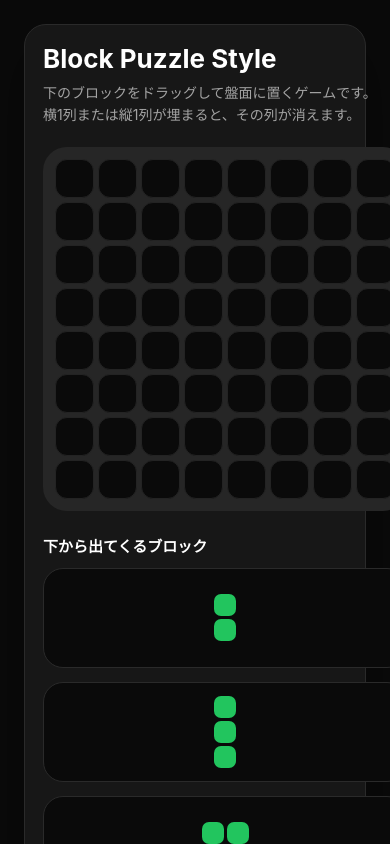
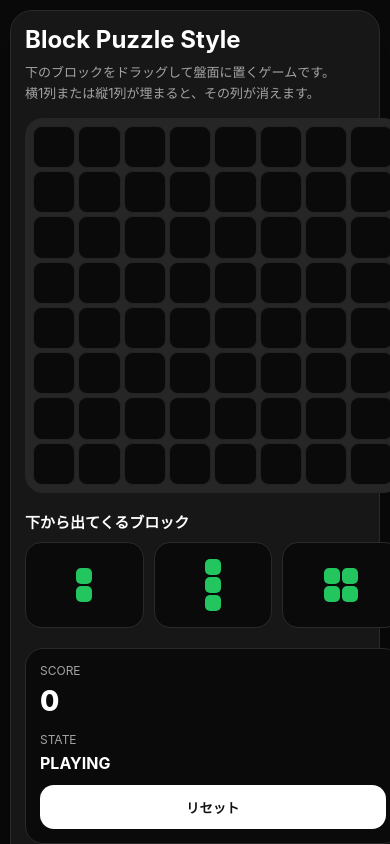
Before and after one commit to tai928/games, a plain HTML site: page game1.html in a window 390 px wide. Shown: the top 844 px of the page. Drawn offline with Linux system fonts and the light colour scheme.

Commit message:
Update game1.html

```diff
--- a/game1.html
+++ b/game1.html
@@ -24,14 +24,15 @@
       background: #171717;
       border: 1px solid #2a2a2a;
       border-radius: 28px;
-      padding: 28px;
+      padding: clamp(14px, 3vw, 28px);
       box-shadow: 0 20px 60px rgba(0,0,0,.35);
     }
 
     .layout {
       display: grid;
-      grid-template-columns: 1fr 260px;
+      grid-template-columns: minmax(0, 1fr) 260px;
       gap: 28px;
+      align-items: start;
     }
 
     h1 {
@@ -47,20 +48,24 @@
     }
 
     .board {
+      --board-size: min(84vw, 420px);
+      --cell-size: calc(var(--board-size) / 8 - 3.5px);
       display: grid;
-      grid-template-columns: repeat(8, 42px);
+      grid-template-columns: repeat(8, var(--cell-size));
       gap: 4px;
       background: #262626;
       padding: 12px;
       border-radius: 24px;
       width: fit-content;
+      max-width: 100%;
       user-select: none;
       touch-action: none;
+      margin-inline: auto;
     }
 
     .cell {
-      width: 42px;
-      height: 42px;
+      width: var(--cell-size);
+      height: var(--cell-size);
       border-radius: 12px;
       background: #0a0a0a;
       border: 1px solid #232323;
@@ -79,8 +84,9 @@
 
     .tray {
       display: grid;
-      grid-template-columns: repeat(3, 1fr);
+      grid-template-columns: repeat(3, minmax(0, 1fr));
       gap: 14px;
+      align-items: stretch;
     }
 
     .piece-card {
@@ -94,6 +100,8 @@
       position: relative;
       transition: transform .12s ease, border-color .12s ease, background .12s ease;
       cursor: grab;
+      -webkit-tap-highlight-color: transparent;
+      touch-action: none;
     }
 
     .piece-card:hover { transform: translateY(-2px); }
@@ -164,7 +172,7 @@
       position: fixed;
       pointer-events: none;
       z-index: 9999;
-      transform: translate(-50%, -50%);
+      transform: translate(-50%, -50%) scale(1.05);
       opacity: .95;
       filter: drop-shadow(0 12px 24px rgba(0,0,0,.35));
     }
@@ -209,20 +217,103 @@
     }
 
     @media (max-width: 900px) {
-      .layout { grid-template-columns: 1fr; }
-      .board { grid-template-columns: repeat(8, min(42px, 10vw)); }
-      .cell {
-        width: min(42px, 10vw);
-        height: min(42px, 10vw);
+      .layout {
+        grid-template-columns: 1fr;
+        gap: 20px;
+      }
+
+      .board {
+        --board-size: min(92vw, 430px);
+      }
+
+      aside {
+        display: grid;
+        gap: 12px;
       }
     }
 
     @media (max-width: 640px) {
-      .app { padding: 18px; border-radius: 22px; }
-      h1 { font-size: 26px; }
-      .tray { grid-template-columns: 1fr; }
-      .piece-card { min-height: 100px; }
-      .side-card { padding: 16px; }
+      body {
+        padding: 10px;
+        align-items: stretch;
+      }
+
+      .app {
+        padding: 14px;
+        border-radius: 22px;
+      }
+
+      h1 {
+        font-size: 24px;
+      }
+
+      .sub {
+        font-size: 13px;
+        margin-bottom: 14px;
+      }
+
+      .board {
+        --board-size: min(94vw, 380px);
+        padding: 8px;
+        gap: 3px;
+        border-radius: 18px;
+      }
+
+      .cell {
+        border-radius: 9px;
+      }
+
+      .tray-title {
+        margin: 18px 0 10px;
+      }
+
+      .tray {
+        grid-template-columns: repeat(3, minmax(0, 1fr));
+        gap: 10px;
+      }
+
+      .piece-card {
+        min-height: 86px;
+        border-radius: 16px;
+        padding: 8px;
+      }
+
+      .mini-cell {
+        width: 16px;
+        height: 16px;
+        border-radius: 5px;
+      }
+
+      .side-card {
+        padding: 14px;
+        border-radius: 18px;
+        margin-bottom: 10px;
+      }
+
+      .score {
+        font-size: 28px;
+      }
+
+      .state {
+        font-size: 16px;
+      }
+
+      button.main-btn {
+        height: 44px;
+        border-radius: 14px;
+        margin-top: 12px;
+      }
+
+      .info {
+        font-size: 13px;
+        line-height: 1.7;
+      }
+
+      .drag-piece .mini-cell.on {
+        width: 18px;
+        height: 18px;
+        border-radius: 6px;
+      }
     }
   </style>
 </head>
@@ -442,15 +533,22 @@
       });
     }
 
+    function getMiniPieceSize() {
+      if (window.innerWidth <= 640) return { size: 16, gap: 2 };
+      return { size: 22, gap: 3 };
+    }
+
     function renderTray() {
       trayEl.innerHTML = '';
+      const mini = getMiniPieceSize();
+
       tray.forEach(piece => {
         const card = document.createElement('div');
         card.className = 'piece-card';
         card.dataset.id = piece.id;
 
         const inner = document.createElement('div');
-        renderPieceShape(piece.shape, inner, 22, 3, 'mini-cell');
+        renderPieceShape(piece.shape, inner, mini.size, mini.gap, 'mini-cell');
         card.appendChild(inner);
 
         const start = (clientX, clientY) => startDrag(piece.id, clientX, clientY, card);
@@ -499,7 +597,9 @@
       const dragEl = document.createElement('div');
       dragEl.className = 'drag-piece';
       const inner = document.createElement('div');
-      renderPieceShape(piece.shape, inner, 24, 3, 'mini-cell');
+      const dragSize = window.innerWidth <= 640 ? 18 : 24;
+      const dragGap = window.innerWidth <= 640 ? 2 : 3;
+      renderPieceShape(piece.shape, inner, dragSize, dragGap, 'mini-cell');
       dragEl.appendChild(inner);
       document.body.appendChild(dragEl);
       dragEl.style.left = clientX + 'px';
@@ -577,6 +677,11 @@
       if (t) endDrag(t.clientX, t.clientY);
     });
 
+    window.addEventListener('resize', () => {
+      renderTray();
+      renderBoard();
+    });
+
     resetBtn.addEventListener('click', resetGame);
     modalResetBtn.addEventListener('click', resetGame);
 
```
